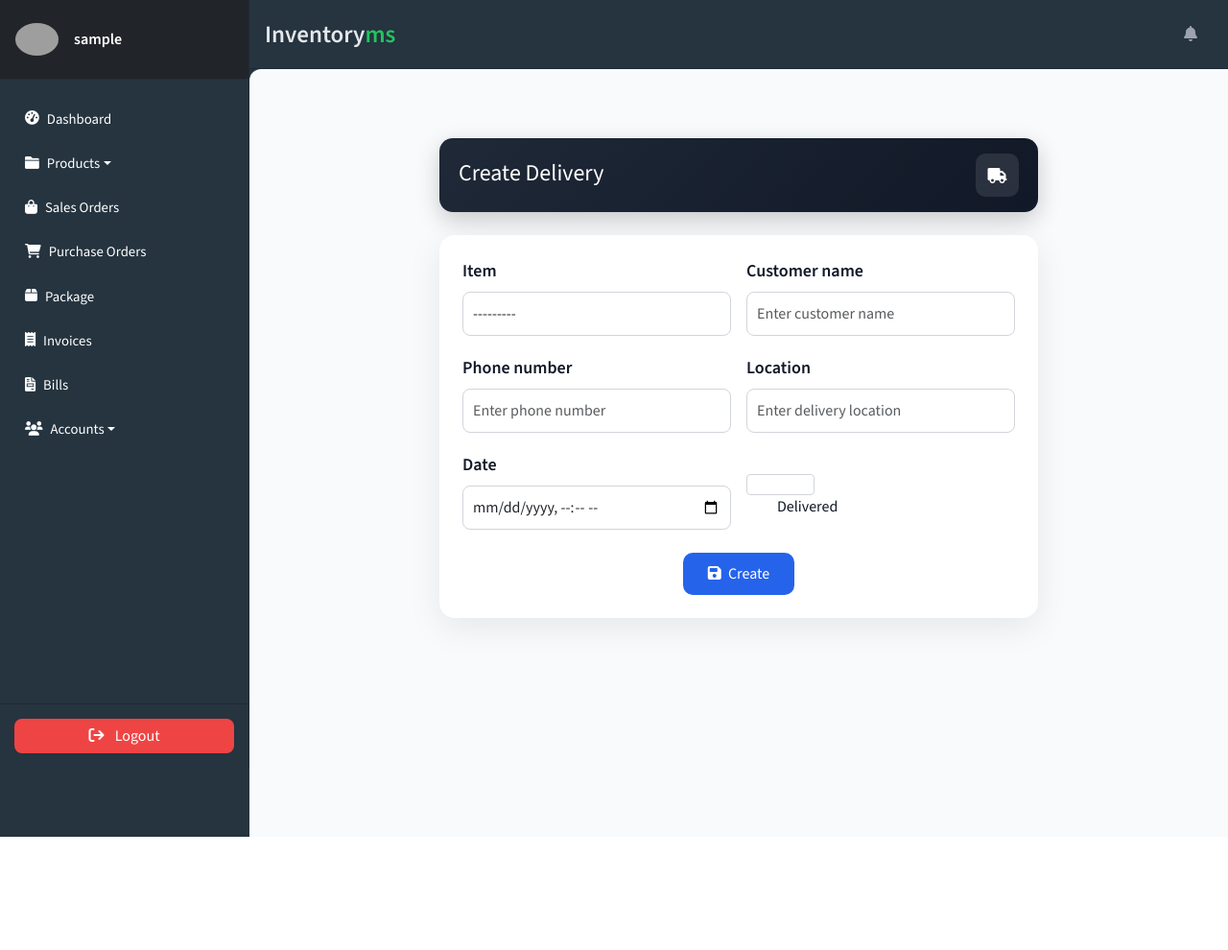
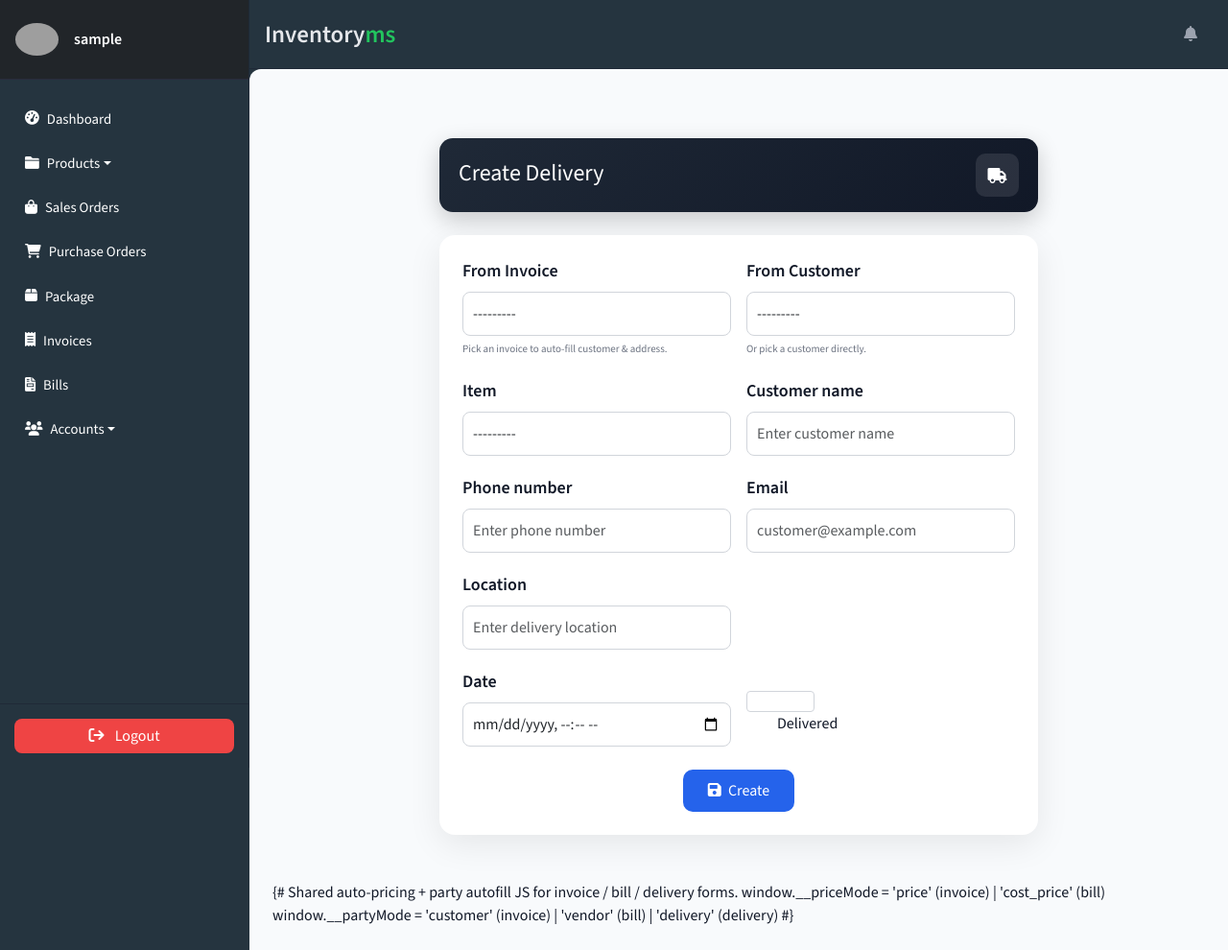
Before and after one commit to Jagritgit/Inventory_mangement, a Django app: page /new-delivery/ in a window 1280 px wide. Shown: the whole page at 96% size. Before the commit the page ends 872 px from the top, so only its background shows below. Run offline with Django 4.2, Linux system fonts and the light colour scheme; the visitor is signed in with stand-in values (Sample User, id 1); data that the repository does not hold is empty; grey boxes are pictures that could not be loaded.

Commit message:
Enhance invoice and delivery forms with customer autofill capabilities
Add new fields to Invoice and Delivery models, create new API endpoints for fetching invoice and customer data, and update JavaScript to enable autofill functionality in both invoice and delivery forms.

Replit-Commit-Author: Agent
Replit-Commit-Session-Id: 047008a9-482c-46a3-b6bf-9c6b8813f7b7
Replit-Commit-Checkpoint-Type: full_checkpoint
Replit-Commit-Event-Id: 1346ff4b-c2a2-4099-86f0-096dd1138be6
Replit-Commit-Screenshot-Url: https://storage.googleapis.com/screenshot-production-us-central1/364a6135-5c9b-41b9-907e-5c5180a95f9e/047008a9-482c-46a3-b6bf-9c6b8813f7b7/4S4jQm3
Replit-Helium-Checkpoint-Created: true

```diff
--- a/invoice/models.py
+++ b/invoice/models.py
@@ -35,6 +35,11 @@ class Invoice(models.Model):
     )
     customer_name = models.CharField(max_length=60)
     contact_number = models.CharField(max_length=20)
+    customer_email = models.EmailField(max_length=120, blank=True, null=True)
+    shipping_address = models.CharField(
+        max_length=255, blank=True, null=True,
+        verbose_name="Shipping Address"
+    )
 
     item = models.ForeignKey(Item, on_delete=models.PROTECT)
     price_per_item = models.FloatField(verbose_name='Price Per Item (₹)')
--- a/invoice/templates/invoice/_pricing_js.html
+++ b/invoice/templates/invoice/_pricing_js.html
@@ -1,6 +1,6 @@
-{# Shared auto-pricing + party autofill JS for invoice & bill forms.
+{# Shared auto-pricing + party autofill JS for invoice / bill / delivery forms.
    window.__priceMode = 'price' (invoice) | 'cost_price' (bill)
-   window.__partyMode = 'customer' (invoice) | 'vendor' (bill) #}
+   window.__partyMode = 'customer' (invoice) | 'vendor' (bill) | 'delivery' (delivery) #}
 <script>
 (function () {
     var itemSel  = document.getElementById('id_item');
@@ -15,10 +15,12 @@
     var mode     = window.__priceMode || 'price';
 
     function fmt(n) { return (Number(n) || 0).toFixed(2); }
+    function setForce(el, val) { if (el) el.value = (val == null ? '' : val); }
 
     function recompute() {
-        var qty   = parseFloat((qtyEl && qtyEl.value) || 0) || 0;
-        var price = parseFloat((priceEl && priceEl.value) || 0) || 0;
+        if (!priceEl || !qtyEl) return;
+        var qty   = parseFloat(qtyEl.value || 0) || 0;
+        var price = parseFloat(priceEl.value || 0) || 0;
         var ship  = parseFloat((shipEl && shipEl.value) || 0) || 0;
         var tax   = parseFloat((taxEl && taxEl.value) || 0) || 0;
         var subtotal = qty * price;
@@ -28,7 +30,7 @@
         if (amountEl) amountEl.value = fmt(total);
     }
 
-    if (itemSel) {
+    if (itemSel && priceEl) {
         itemSel.addEventListener('change', function () {
             var pk = itemSel.value;
             if (!pk) return;
@@ -41,8 +43,7 @@
                     }
                     if (stockBox) stockBox.textContent = data.quantity_in_stock + ' in stock';
                     recompute();
-                })
-                .catch(function () {});
+                });
         });
     }
     [priceEl, qtyEl, shipEl, taxEl].forEach(function (el) {
@@ -51,25 +52,17 @@
     recompute();
 
     // -------------------------------------------------------------------
-    // Party (Customer / Vendor) autofill
+    // Party autofill
     // -------------------------------------------------------------------
     var partyMode = window.__partyMode;
-    if (!partyMode) return;
-
-    function setIfEmpty(el, val) {
-        if (!el) return;
-        if (!el.value || el.value.trim() === '') el.value = val;
-    }
-    function setForce(el, val) {
-        if (el) el.value = val;
-    }
 
     if (partyMode === 'customer') {
         var customerSel = document.getElementById('id_customer');
-        var nameEl   = document.getElementById('id_customer_name');
-        var phoneEl  = document.getElementById('id_contact_number');
-        if (!customerSel) return;
-
+        var nameEl     = document.getElementById('id_customer_name');
+        var phoneEl    = document.getElementById('id_contact_number');
+        var emailEl    = document.getElementById('id_customer_email');
+        var addrEl     = document.getElementById('id_shipping_address');
+        if (customerSel) {
             customerSel.addEventListener('change', function () {
                 var pk = customerSel.value;
                 if (!pk) return;
@@ -79,18 +72,20 @@
                         if (!data) return;
                         setForce(nameEl, data.name);
                         setForce(phoneEl, data.phone);
+                        setForce(emailEl, data.email);
+                        setForce(addrEl, data.address);
                     });
             });
+        }
     }
 
     if (partyMode === 'vendor') {
         var vendorSel = document.getElementById('id_vendor');
-        var instEl   = document.getElementById('id_institution_name');
-        var phoneEl  = document.getElementById('id_phone_number');
-        var emailEl  = document.getElementById('id_email');
-        var addrEl   = document.getElementById('id_address');
-        if (!vendorSel) return;
-
+        var instEl    = document.getElementById('id_institution_name');
+        var phoneElV  = document.getElementById('id_phone_number');
+        var emailElV  = document.getElementById('id_email');
+        var addrElV   = document.getElementById('id_address');
+        if (vendorSel) {
             vendorSel.addEventListener('change', function () {
                 var pk = vendorSel.value;
                 if (!pk) return;
@@ -99,11 +94,59 @@
                     .then(function (data) {
                         if (!data) return;
                         setForce(instEl, data.name);
-                    setForce(phoneEl, data.phone_number);
-                    setForce(emailEl, data.email);
-                    setForce(addrEl, data.address);
+                        setForce(phoneElV, data.phone_number);
+                        setForce(emailElV, data.email);
+                        setForce(addrElV, data.address);
                     });
             });
+        }
+    }
+
+    if (partyMode === 'delivery') {
+        // Delivery form has BOTH an invoice select and a customer select.
+        // Either one populates name / phone / email / address (and item if invoice).
+        var invoiceSel  = document.getElementById('id_invoice');
+        var customerSel = document.getElementById('id_customer');
+        var itemSelD    = document.getElementById('id_item');
+        var nameElD     = document.getElementById('id_customer_name');
+        var emailElD    = document.getElementById('id_email');
+        var phoneElD    = document.getElementById('id_phone_number');
+        var locElD      = document.getElementById('id_location');
+
+        if (invoiceSel) {
+            invoiceSel.addEventListener('change', function () {
+                var pk = invoiceSel.value;
+                if (!pk) return;
+                fetch('/get-invoice/' + pk + '/', { credentials: 'same-origin' })
+                    .then(function (r) { return r.ok ? r.json() : null; })
+                    .then(function (data) {
+                        if (!data) return;
+                        setForce(nameElD, data.customer_name);
+                        setForce(emailElD, data.email);
+                        setForce(phoneElD, data.phone);
+                        setForce(locElD, data.address);
+                        if (itemSelD && data.item_id) itemSelD.value = data.item_id;
+                        if (customerSel && data.customer_id) {
+                            customerSel.value = data.customer_id;
+                        }
+                    });
+            });
+        }
+        if (customerSel) {
+            customerSel.addEventListener('change', function () {
+                var pk = customerSel.value;
+                if (!pk) return;
+                fetch('/get-customer/' + pk + '/', { credentials: 'same-origin' })
+                    .then(function (r) { return r.ok ? r.json() : null; })
+                    .then(function (data) {
+                        if (!data) return;
+                        setForce(nameElD, data.name);
+                        setForce(emailElD, data.email);
+                        setForce(phoneElD, data.phone);
+                        setForce(locElD, data.address);
+                    });
+            });
+        }
     }
 })();
 </script>
--- a/store/forms.py
+++ b/store/forms.py
@@ -66,29 +66,47 @@ class DeliveryForm(forms.ModelForm):
     class Meta:
         model = Delivery
         fields = [
+            'invoice',
+            'customer',
             'item',
             'customer_name',
+            'email',
             'phone_number',
             'location',
             'date',
             'is_delivered'
         ]
         widgets = {
+            'invoice': forms.Select(attrs={
+                'class': 'form-control', 'id': 'id_invoice',
+            }),
+            'customer': forms.Select(attrs={
+                'class': 'form-control', 'id': 'id_customer',
+            }),
             'item': forms.Select(attrs={
                 'class': 'form-control',
                 'placeholder': 'Select item',
+                'id': 'id_item',
             }),
             'customer_name': forms.TextInput(attrs={
                 'class': 'form-control',
                 'placeholder': 'Enter customer name',
+                'id': 'id_customer_name',
+            }),
+            'email': forms.EmailInput(attrs={
+                'class': 'form-control',
+                'placeholder': 'customer@example.com',
+                'id': 'id_email',
             }),
             'phone_number': forms.TextInput(attrs={
                 'class': 'form-control',
                 'placeholder': 'Enter phone number',
+                'id': 'id_phone_number',
             }),
             'location': forms.TextInput(attrs={
                 'class': 'form-control',
                 'placeholder': 'Enter delivery location',
+                'id': 'id_location',
             }),
             'date': forms.DateTimeInput(attrs={
                 'class': 'form-control',
--- a/store/templates/store/delivery_form.html
+++ b/store/templates/store/delivery_form.html
@@ -39,9 +39,26 @@
 
                     {% csrf_token %}
 
+                    <!-- Auto-fill source row (new) -->
+                    <div class="row g-3">
+                        <div class="col-md-6">
+                            <label class="form-label">From Invoice</label>
+                            {{ form.invoice }}
+                            <small class="text-muted" style="font-size:11px;">Pick an invoice to auto-fill customer &amp; address.</small>
+                            <div class="text-danger small">{{ form.invoice.errors }}</div>
+                        </div>
+
+                        <div class="col-md-6">
+                            <label class="form-label">From Customer</label>
+                            {{ form.customer }}
+                            <small class="text-muted" style="font-size:11px;">Or pick a customer directly.</small>
+                            <div class="text-danger small">{{ form.customer.errors }}</div>
+                        </div>
+                    </div>
+
                     <!-- Your form rows unchanged -->
 
-                    <div class="row g-3">
+                    <div class="row g-3 mt-1">
                         <div class="col-md-6">
                             <label class="form-label">{{ form.item.label }}</label>
                             {{ form.item }}
@@ -62,6 +79,14 @@
                             <div class="text-danger small">{{ form.phone_number.errors }}</div>
                         </div>
 
+                        <div class="col-md-6">
+                            <label class="form-label">Email</label>
+                            {{ form.email }}
+                            <div class="text-danger small">{{ form.email.errors }}</div>
+                        </div>
+                    </div>
+
+                    <div class="row g-3 mt-1">
                         <div class="col-md-6">
                             <label class="form-label">{{ form.location.label }}</label>
                             {{ form.location }}
@@ -153,4 +178,8 @@
 
 </style>
 
+<script>
+    window.__partyMode = 'delivery';
+</script>
+{% include "invoice/_pricing_js.html" %}
 {% endblock %}
--- a/store/urls.py
+++ b/store/urls.py
@@ -108,9 +108,10 @@ urlpatterns = [
         name='item_pricing'
     ),
 
-    # Vendor / Customer auto-fill JSON endpoints
+    # Vendor / Customer / Invoice auto-fill JSON endpoints
     path('get-vendor/<int:pk>/', views.vendor_detail_json, name='get_vendor'),
     path('get-customer/<int:pk>/', views.customer_detail_json, name='get_customer'),
+    path('get-invoice/<int:pk>/', views.invoice_detail_json, name='get_invoice'),
 
     # Category URLs
     path(
--- a/store/views.py
+++ b/store/views.py
@@ -60,6 +60,49 @@ def vendor_detail_json(request, pk):
         "phone_number": v.phone_number or "",
         "email": v.email or "",
         "address": v.address or "",
+    })
+
+
+@login_required
+def invoice_detail_json(request, pk):
+    """
+    Return Invoice + linked Customer details for delivery form auto-fill.
+    """
+    from invoice.models import Invoice
+    try:
+        inv = (
+            Invoice.objects.select_related("customer", "item")
+            .only(
+                "id", "invoice_number", "customer_name", "contact_number",
+                "customer_email", "shipping_address",
+                "customer__first_name", "customer__last_name",
+                "customer__email", "customer__phone", "customer__address",
+                "item__id", "item__name",
+            )
+            .get(pk=pk)
+        )
+    except Invoice.DoesNotExist:
+        return JsonResponse({"error": "not found"}, status=404)
+
+    cust = inv.customer
+    return JsonResponse({
+        "id": inv.id,
+        "invoice_number": inv.invoice_number,
+        "customer_id": cust.id if cust else None,
+        "customer_name": (
+            cust.get_full_name() if cust else (inv.customer_name or "")
+        ),
+        "email": (cust.email if cust else "") or inv.customer_email or "",
+        "phone": (
+            (cust.phone if cust else "") or inv.contact_number or ""
+        ),
+        "address": (
+            inv.shipping_address
+            or (cust.address if cust else "")
+            or ""
+        ),
+        "item_id": inv.item_id,
+        "item_name": inv.item.name if inv.item_id else "",
     })
 
 
```
Also changed, not shown: attached_assets/Pasted-Act-as-a-senior-Django-developer-Enhance-my-Inventory-M_1777014384876.txt (added, +194 -0 lines), invoice/forms.py (+13 -10 lines), invoice/tests.py (+70 -0 lines), store/models.py (+14 -2 lines), store/tests.py (+49 -0 lines), invoice/migrations/0003_invoice_customer_email_invoice_shipping_address.py (added), store/migrations/0004_delivery_customer_delivery_email_delivery_invoice_and_more.py (added). Lines whose indentation alone changed are shown as unchanged.
